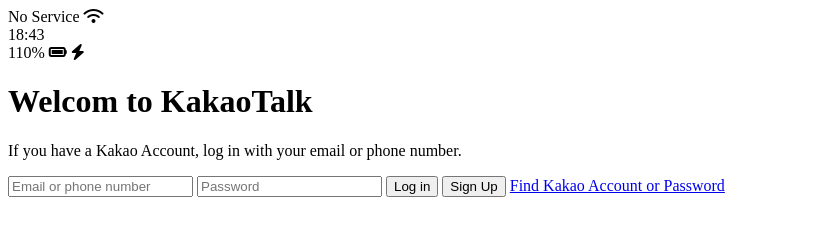
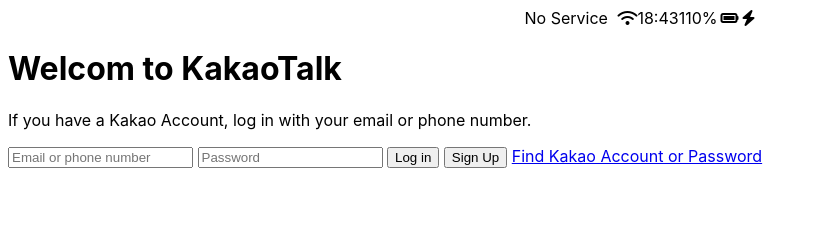
Before and after one commit to Yim119/kokoa-clone-2022, a plain HTML site: page index.html in a window 1280 px wide. Shown: the whole page, without its empty margins (0-816 px from the left). Drawn offline with Linux system fonts and the light colour scheme; files that its build step writes are made by us from their sources.

Commit message:
built stylesheet in css

```diff
--- a/index.html
+++ b/index.html
@@ -2,14 +2,14 @@
 <html lang="en">
 
 <head>
+  <link rel="stylesheet" href="css/style.css">
   <meta charset="UTF-8">
   <meta name="viewport" content="width=device-width, initial-scale=1.0">
   <title>Practice for CSS</title>
 </head>
 
 <body>
-
-  <div id="status-bar">
+  <div class="status-bar">
     <div class="status-bar__column">
       <span>No Service</span> <!-- To Do! Wifi icon -->
       <i class="fas fa-wifi"></i>
--- /dev/null
+++ b/style.css
@@ -0,0 +1,32 @@
+body {
+  font-family: -apple-system
+}
+
+.status-bar {
+  display: flex;
+  justify-content: center;
+}
+
+.status-bar__column:first-child span {
+  margin-right: 5px;
+}
+w
+.status-bar__column {
+  width: 33%
+}
+
+.status-bar__column:nth-child(2) {
+  display: flex;
+  justify-content: center;
+}
+
+.status-bar__column:last-child {
+  display: flex;
+  justify-content: flex-end;
+  align-items: center;
+}
+
+.status-bar__column .fa-battery-full {
+  display:flex;
+  margin: 0px 3px;
+}
```
